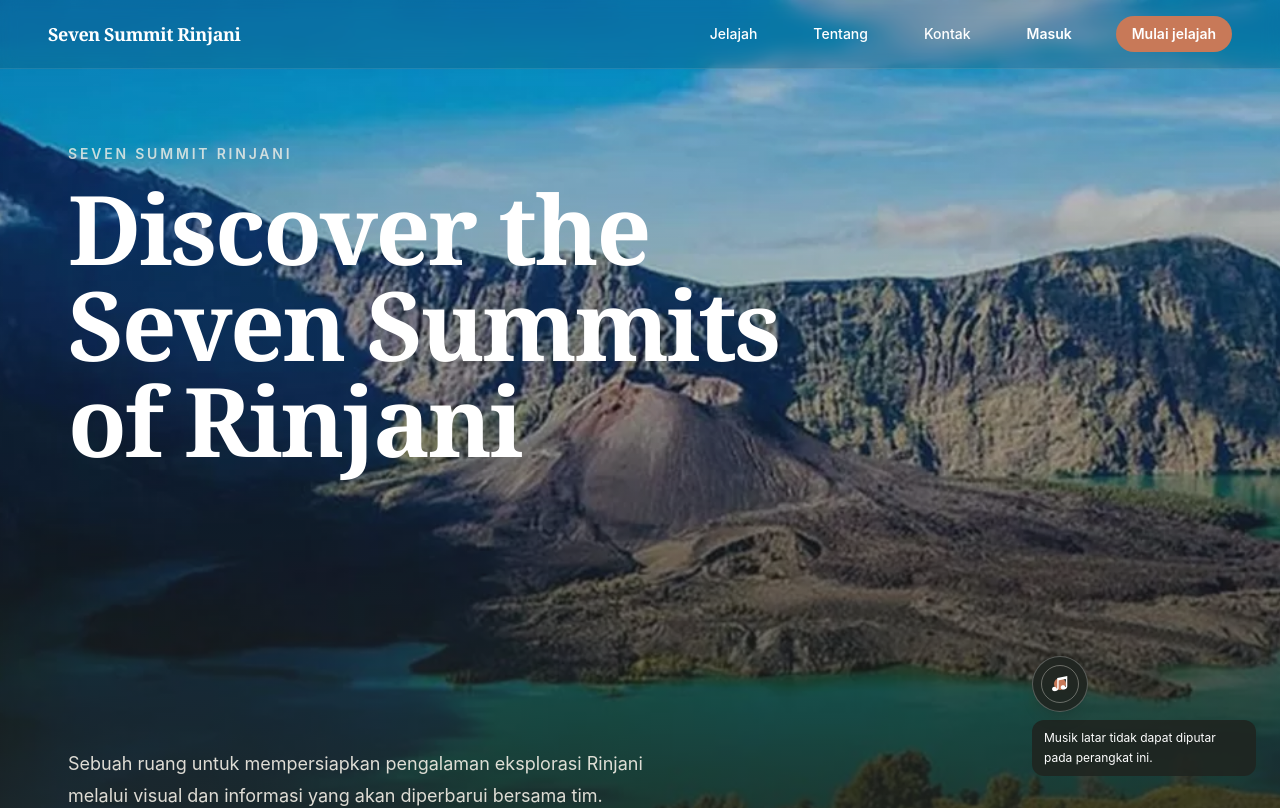
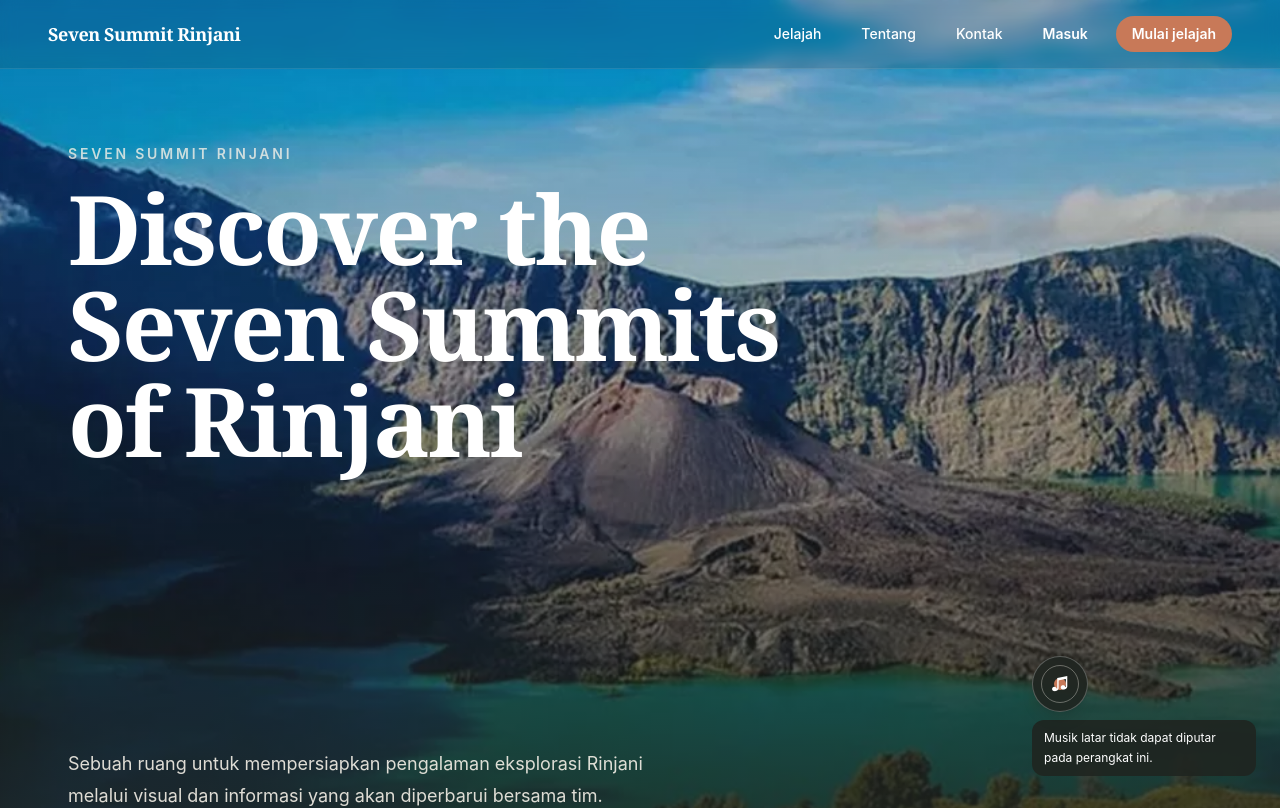
Before and after one commit to 4131yyu/seven-summit-rinjani, a React (Vite) app: page / in a window 1280 px wide. Shown: the top 808 px of the page. Built offline with nearby package versions, Linux system fonts and the light colour scheme.

Commit message:
menyesuaikan layout navbar

```diff
--- a/src/components/layout/AppShell.tsx
+++ b/src/components/layout/AppShell.tsx
@@ -8,6 +8,10 @@ const navigationItems = [
   { label: "Tentang", href: "#tentang" },
   { label: "Kontak", href: "#kontak" },
 ] as const;
+
+const scrollToGallery = () => {
+    document.getElementById("galeri-destinasi")?.scrollIntoView({ behavior: "smooth" });
+  };
 
 export function AppShell() {
   const location = useLocation();
@@ -26,14 +30,15 @@ export function AppShell() {
           <NavLink className="font-display text-lg font-semibold tracking-tight" to="/">
             Seven Summit Rinjani
           </NavLink>
-          <div className="ml-auto hidden items-center gap-8 md:flex">
+          <div className="ml-auto hidden items-center gap-4 md:flex">
             {navigationItems.map((item) => (
               <a className={`rounded-full px-3 py-2 text-sm font-medium transition focus-visible:outline-2 focus-visible:outline-offset-2 focus-visible:outline-terracotta ${isLandingPage ? "hover:bg-white/15" : "hover:bg-forest/10"}`} href={item.href} key={item.href}>
                 {item.label}
               </a>
             ))}
             <NavLink className={`rounded-full px-3 py-2 text-sm font-semibold ${isLandingPage ? "hover:bg-white/15" : "hover:bg-forest/10"}`} to="/login">Masuk</NavLink>
-            <a className="rounded-full bg-terracotta px-4 py-2 text-sm font-semibold text-white" href="#galeri-destinasi">Mulai jelajah</a>
+            {/* <a className="rounded-full bg-terracotta px-4 py-2 text-sm font-semibold text-white" href="#galeri-destinasi">Mulai jelajah</a> */}
+            <button className="rounded-full bg-terracotta px-4 py-2 text-sm font-semibold text-white" onClick={scrollToGallery} type="button">Mulai jelajah</button>
           </div>
           <details className="relative ml-auto md:hidden">
             <summary className="cursor-pointer rounded-full border border-current/40 bg-charcoal/20 px-3 py-2 text-sm font-semibold">Menu</summary>
```
